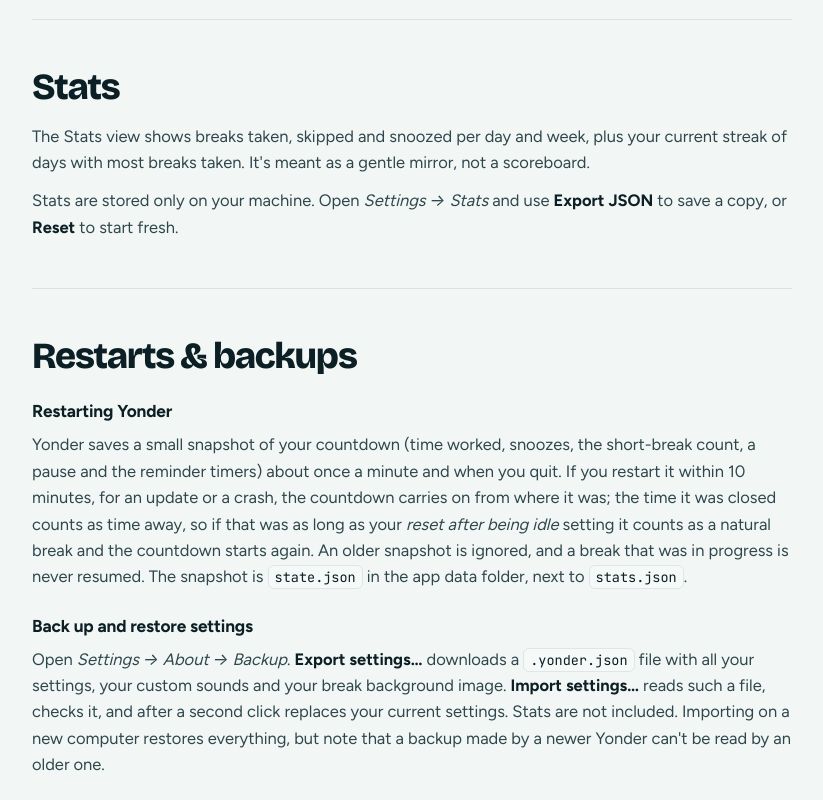
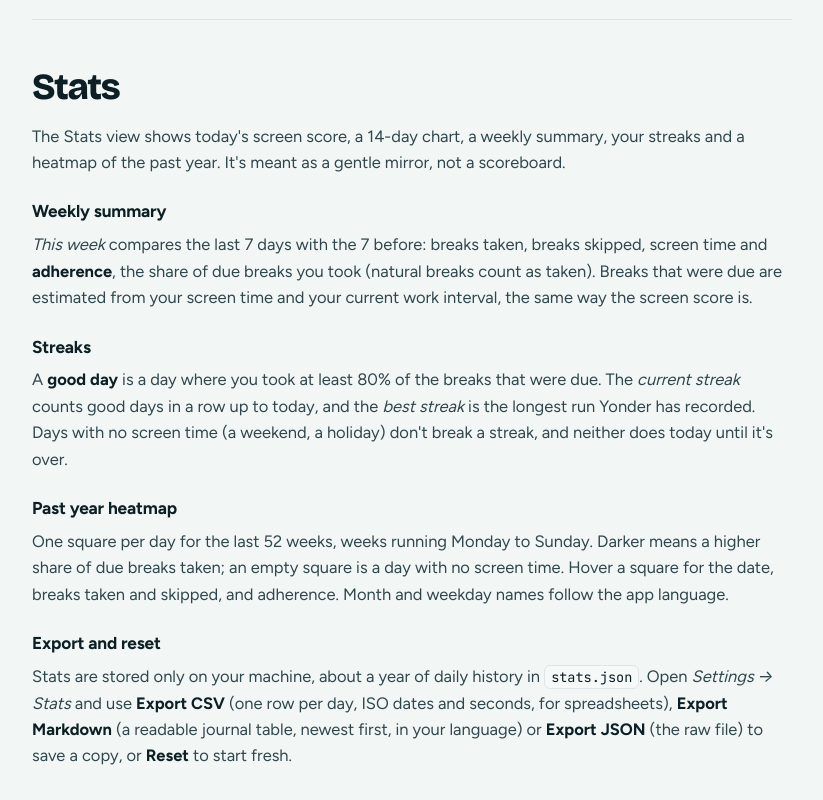
Before and after one commit to RMoura98/yonder, a plain HTML site: page website/docs.html in a window 1280 px wide. Shown: the part 9240-10040 px from the top of the page, without its empty margins (368-1191 px from the left). Drawn offline with nearby package versions, Linux system fonts and the light colour scheme.

Commit message:
docs: describe weekly summary, streaks, heatmap and exports in Stats

```diff
--- a/website/docs.html
+++ b/website/docs.html
@@ -281,8 +281,15 @@ fi</code></pre>
 
       <section class="doc-section" id="stats">
         <h2>Stats</h2>
-        <p>The Stats view shows breaks taken, skipped and snoozed per day and week, plus your current streak of days with most breaks taken. It's meant as a gentle mirror, not a scoreboard.</p>
-        <p>Stats are stored only on your machine. Open <em>Settings → Stats</em> and use <strong>Export JSON</strong> to save a copy, or <strong>Reset</strong> to start fresh.</p>
+        <p>The Stats view shows today's screen score, a 14-day chart, a weekly summary, your streaks and a heatmap of the past year. It's meant as a gentle mirror, not a scoreboard.</p>
+        <h3>Weekly summary</h3>
+        <p><em>This week</em> compares the last 7 days with the 7 before: breaks taken, breaks skipped, screen time and <strong>adherence</strong>, the share of due breaks you took (natural breaks count as taken). Breaks that were due are estimated from your screen time and your current work interval, the same way the screen score is.</p>
+        <h3>Streaks</h3>
+        <p>A <strong>good day</strong> is a day where you took at least 80% of the breaks that were due. The <em>current streak</em> counts good days in a row up to today, and the <em>best streak</em> is the longest run Yonder has recorded. Days with no screen time (a weekend, a holiday) don't break a streak, and neither does today until it's over.</p>
+        <h3>Past year heatmap</h3>
+        <p>One square per day for the last 52 weeks, weeks running Monday to Sunday. Darker means a higher share of due breaks taken; an empty square is a day with no screen time. Hover a square for the date, breaks taken and skipped, and adherence. Month and weekday names follow the app language.</p>
+        <h3>Export and reset</h3>
+        <p>Stats are stored only on your machine, about a year of daily history in <code>stats.json</code>. Open <em>Settings → Stats</em> and use <strong>Export CSV</strong> (one row per day, ISO dates and seconds, for spreadsheets), <strong>Export Markdown</strong> (a readable journal table, newest first, in your language) or <strong>Export JSON</strong> (the raw file) to save a copy, or <strong>Reset</strong> to start fresh.</p>
       </section>
 
       <section class="doc-section" id="restarts">
```
